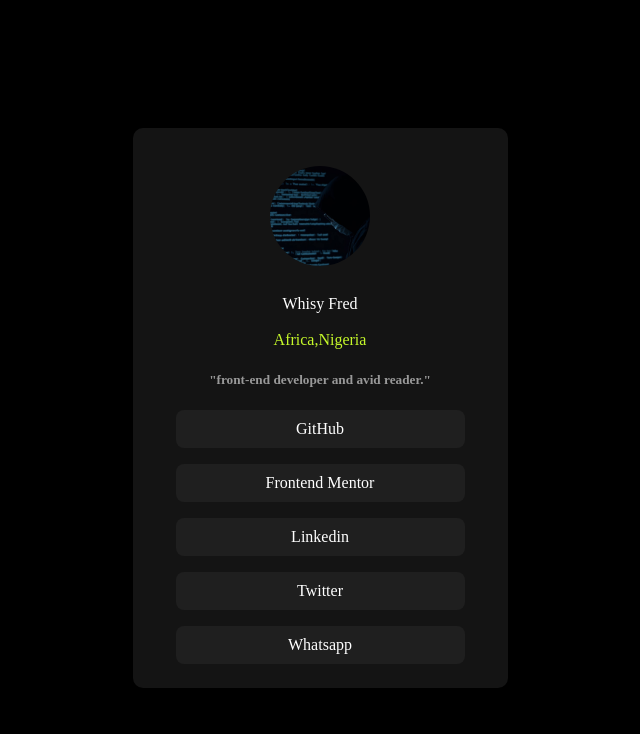
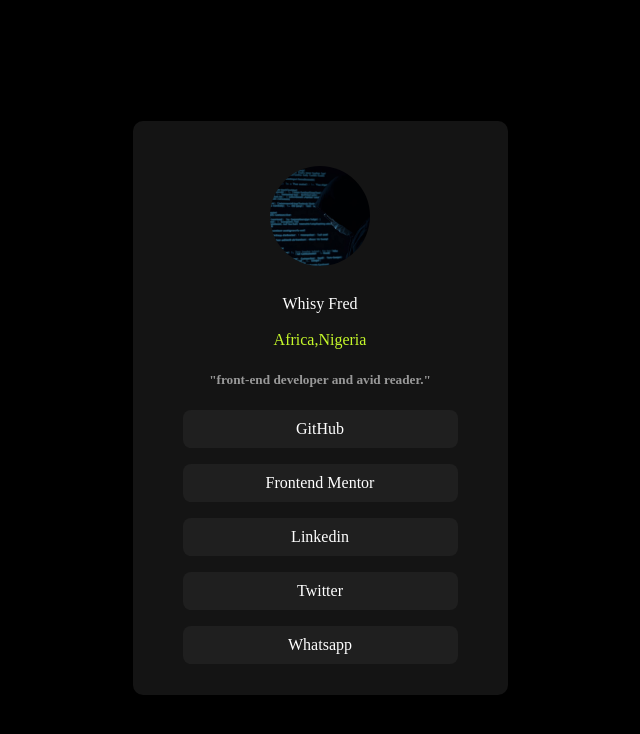
Before and after one commit to Whisy-fred/social-links, a plain HTML site: page index.html in a window 1280 px wide. Shown: the whole page, without its empty margins (320-960 px from the left). Drawn offline with Linux system fonts and the light colour scheme; a web font is replaced by a local one.

Commit message:
Update style.css

```diff
--- a/style.css
+++ b/style.css
@@ -16,8 +16,8 @@ body{
     max-width: 1440px;
     box-sizing: border-box;
     border-radius: 10px;
-    margin: 20px;
-    padding: 8px;
+    margin: 30px;
+    padding: 15px;
 
 }
 p{
```
